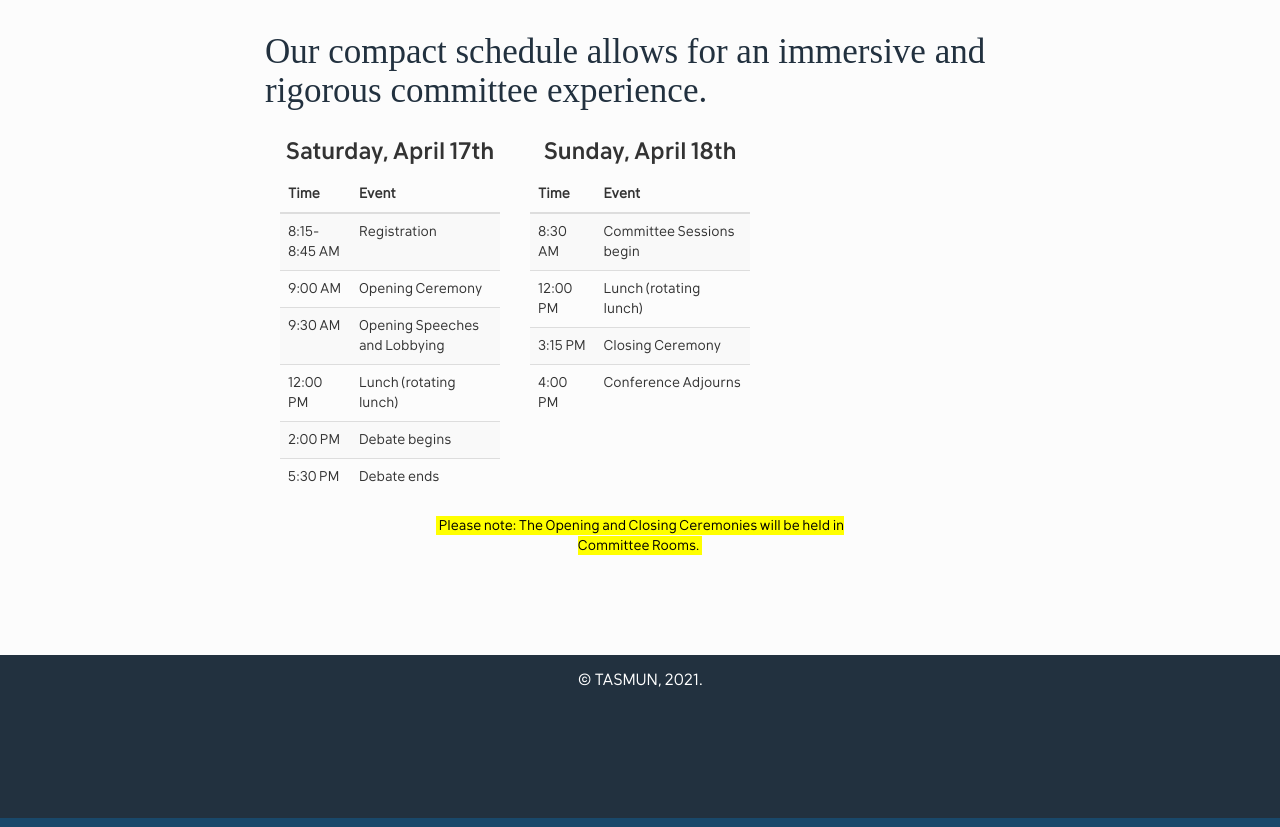
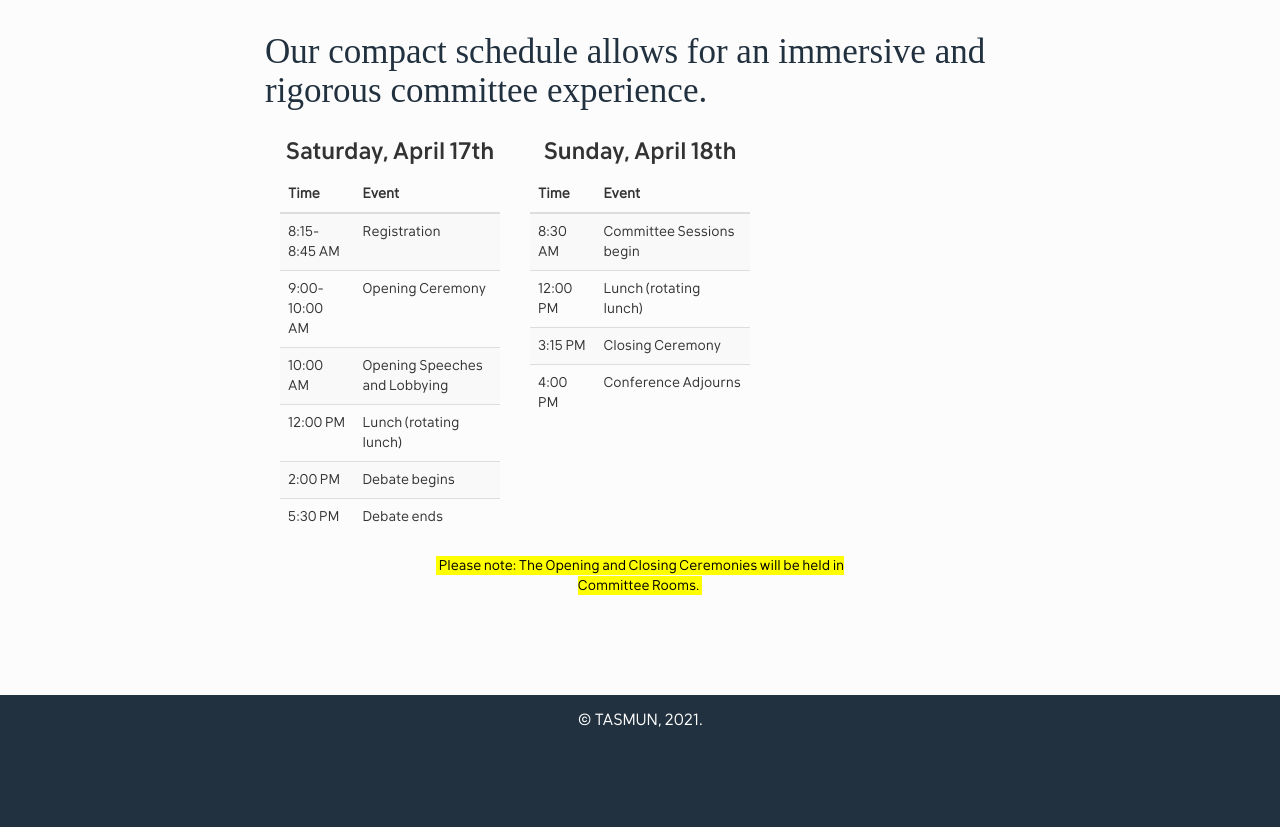
Before and after one commit to alexandernext/tasmun, a Jekyll site: the page built from schedule.html, in a window 1280 px wide. Shown: the part 258-1085 px from the top of the page. Built offline with Jekyll 4.4.1, drawn with Linux system fonts in a browser that asks for light colours; some web fonts are replaced.

Commit message:
Update schedule.html

```diff
--- a/schedule.html
+++ b/schedule.html
@@ -21,11 +21,11 @@ title: Schedule
         <td>Registration</td>
       </tr>
       <tr>
-        <td>9:00 AM</td>
+        <td>9:00-10:00 AM</td>
         <td>Opening Ceremony</td>
       </tr>
       <tr>
-        <td>9:30 AM</td>
+        <td>10:00 AM</td>
         <td>Opening Speeches and Lobbying</td>
       </tr>
       <tr>
```
